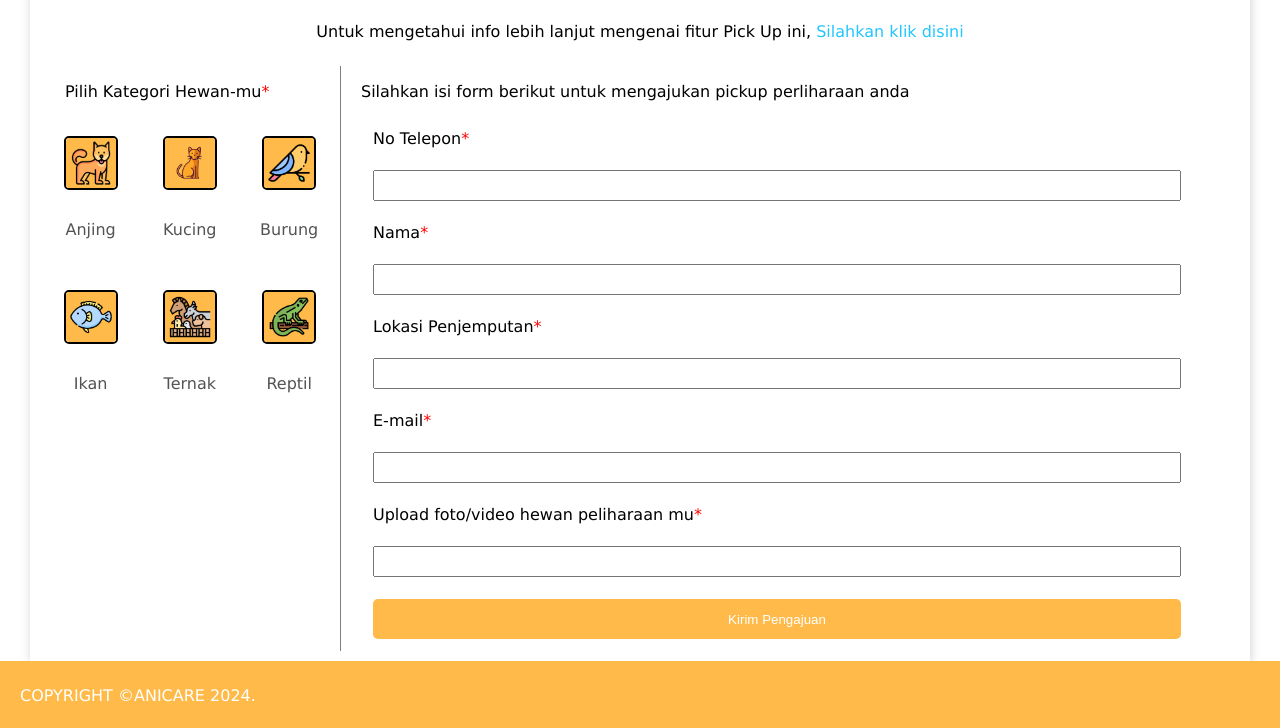
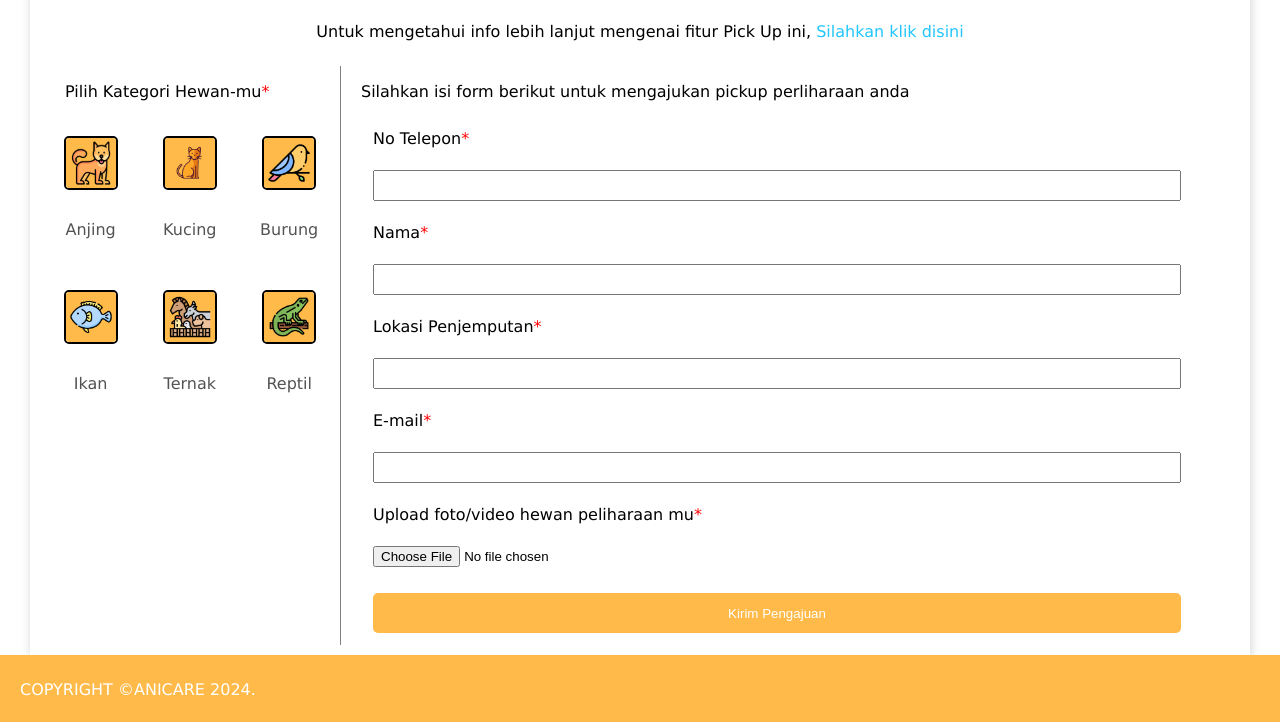
Before and after one commit to 231130225/A13, a plain HTML site: page PickUp.html in a window 1280 px wide. Shown: the part 115-843 px from the top of the page. Drawn offline with Linux system fonts and the light colour scheme.

Commit message:
Update pickup

```diff
--- a/PickUp.html
+++ b/PickUp.html
@@ -73,7 +73,7 @@
                         <td>Upload foto/video hewan peliharaan mu<span>*</span></td>
                     </tr>
                     <tr>
-                        <td><input type="text"></td>
+                        <td class="file"><input type="file" id="myFile" name="filename"></td>
                     </tr>
                     <tr>
                         <td><button type="submit">Kirim Pengajuan</button></td>
```
